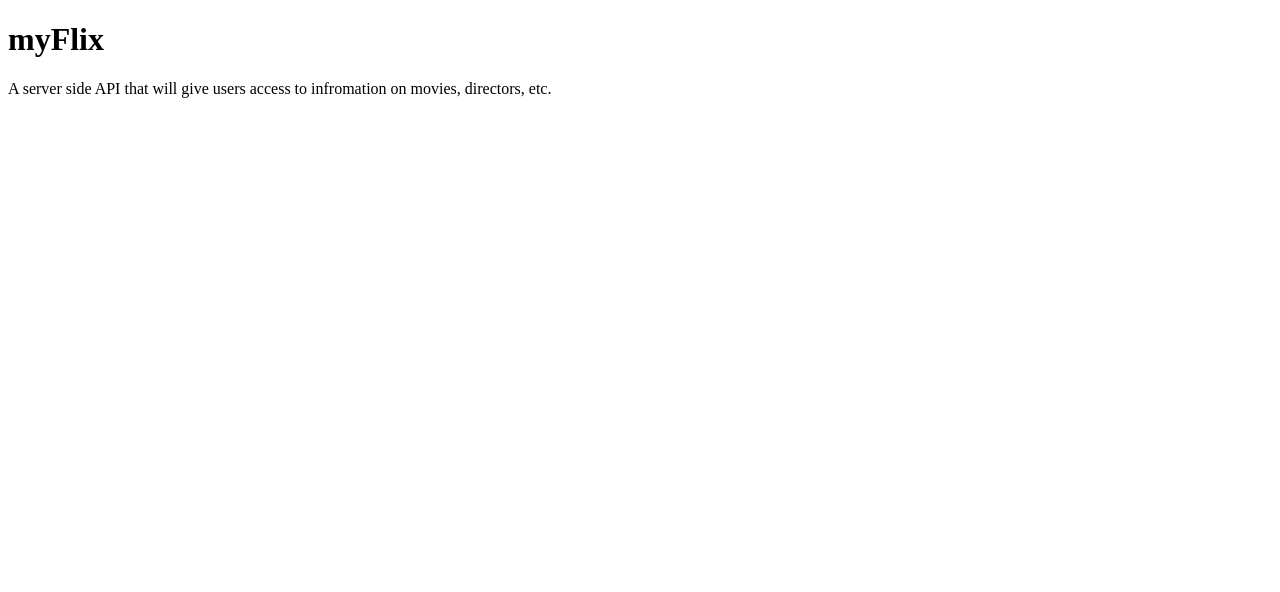
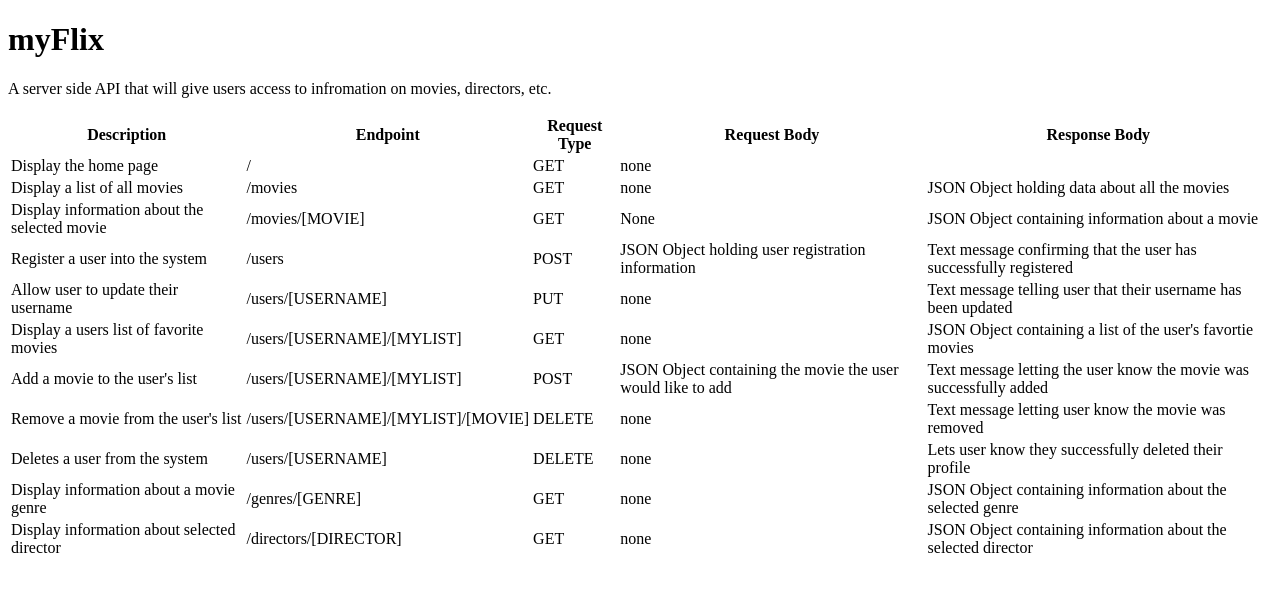
Before and after one commit to Boundforearth/movie_api, a website: page public/documentation.html in a window 1280 px wide. Drawn offline with Linux system fonts and the light colour scheme.

Commit message:
Added information about endpoints

```diff
--- a/public/documentation.html
+++ b/public/documentation.html
@@ -6,5 +6,106 @@
     <body>
       <h1>myFlix</h1>
       <p>A server side API that will give users access to infromation on movies, directors, etc.</p>
+
+      <table>
+        <thead>
+          <tr>
+            <th>
+              Description
+            </th>
+            <th>
+              Endpoint
+            </th>
+            <th>
+              Request Type
+            </th>
+            <th>
+              Request Body
+            </th>
+            <th>
+              Response Body
+            </th>
+          </tr>
+        </thead>
+        <tbody>
+          <tr>
+            <td>Display the home page</td>
+            <td>/</td>
+            <td>GET</td>
+            <td>none</td>
+            <td></td>
+          </tr>
+          <tr>
+            <td>Display a list of all movies</td>
+            <td>/movies</td>
+            <td>GET</td>
+            <td>none</td>
+            <td>JSON Object holding data about all the movies</td>
+          </tr>
+          <tr>
+            <td>Display information about the selected movie</td>
+            <td>/movies/[MOVIE]</td>
+            <td>GET</td>
+            <td>None</td>
+            <td>JSON Object containing information about a movie</td>
+          </tr>
+          <tr>
+            <td>Register a user into the system</td>
+            <td>/users</td>
+            <td>POST</td>
+            <td>JSON Object holding user registration information</td>
+            <td>Text message confirming that the user has successfully registered</td>
+          </tr>
+          <tr>
+            <td>Allow user to update their username</td>
+            <td>/users/[USERNAME]</td>
+            <td>PUT</td>
+            <td>none</td>
+            <td>Text message telling user that their username has been updated</td>
+          </tr>
+          <tr>
+            <td>Display a users list of favorite movies</td>
+            <td>/users/[USERNAME]/[MYLIST]</td>
+            <td>GET</td>
+            <td>none</td>
+            <td>JSON Object containing a list of the user's favortie movies</td>
+          </tr>
+          <tr>
+            <td>Add a movie to the user's list</td>
+            <td>/users/[USERNAME]/[MYLIST]</td>
+            <td>POST</td>
+            <td>JSON Object containing the movie the user would like to add</td>
+            <td>Text message letting the user know the movie was successfully added</td>
+          </tr>
+          <tr>
+            <td>Remove a movie from the user's list</td>
+            <td>/users/[USERNAME]/[MYLIST]/[MOVIE]</td>
+            <td>DELETE</td>
+            <td>none</td>
+            <td>Text message letting user know the movie was removed</td>
+          </tr>
+          <tr>
+            <td>Deletes a user from the system</td>
+            <td>/users/[USERNAME]</td>
+            <td>DELETE</td>
+            <td>none</td>
+            <td>Lets user know they successfully deleted their profile</td>
+          </tr>
+          <tr>
+            <td>Display information about a movie genre</td>
+            <td>/genres/[GENRE]</td>
+            <td>GET</td>
+            <td>none</td>
+            <td>JSON Object containing information about the selected genre</td>
+          </tr>
+          <tr>
+            <td>Display information about selected director</td>
+            <td>/directors/[DIRECTOR]</td>
+            <td>GET</td>
+            <td>none</td>
+            <td>JSON Object containing information about the selected director</td>
+          </tr>
+        </tbody>
+      </table>
     </body>
   </html>
```
